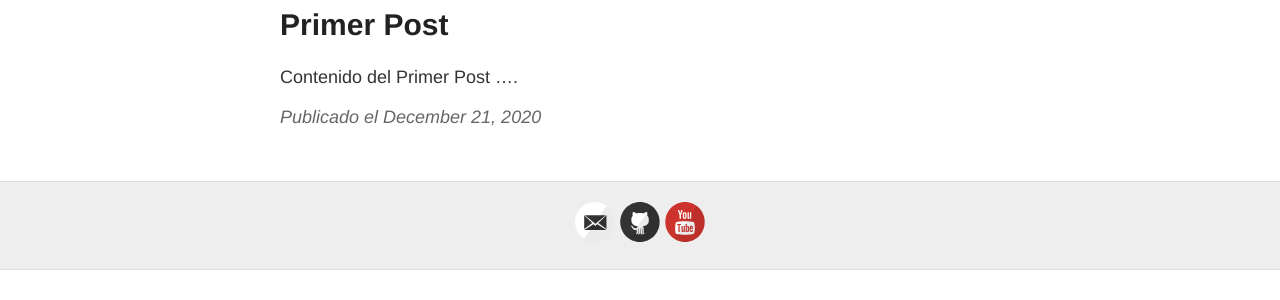
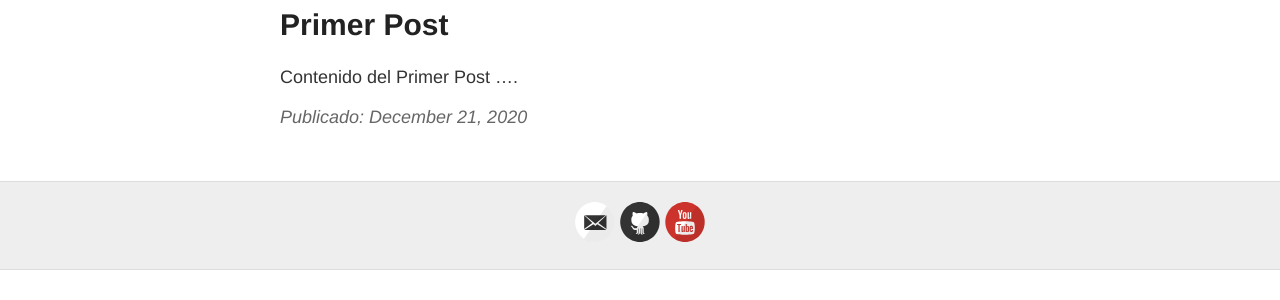
Before and after one commit to xolagl2/xolagl2.github.io, a Jekyll site: the page built from _posts/2020-12-21-Primer Post.md, in a window 1280 px wide. Shown: the part 205-505 px from the top of the page. Built offline with Jekyll 4.4.1, drawn with Linux system fonts in a browser that asks for light colours; comment, search, counter and statistics services are not loaded.

```diff
--- a/_layouts/post.html
+++ b/_layouts/post.html
@@ -10,7 +10,7 @@ layout: default
   </div>
 
   <div class="date">
-    Publicado el {{ page.date | date: "%B %e, %Y" }}
+    Publicado: {{ page.date | date: "%B %e, %Y" }}
   </div>
 
   {% include utterances-comment.html %}
--- a/index.html
+++ b/index.html
@@ -12,7 +12,7 @@ layout: default
       {{ post.excerpt }}
     </div>
 
-      <a href="{{ site.baseurl }}{{ post.url }}" class="read-more">Read More</a>
+    <a href="{{ site.baseurl }}{{ post.url }}" class="read-more">Leer más...</a>
   </article>
   {% endfor %}
   <p class="rss-subscribe">subscribe <a href="{{ "/feed.xml" | prepend: site.baseurl }}">via RSS</a></p>
```
Lines whose indentation alone changed are shown as unchanged.
